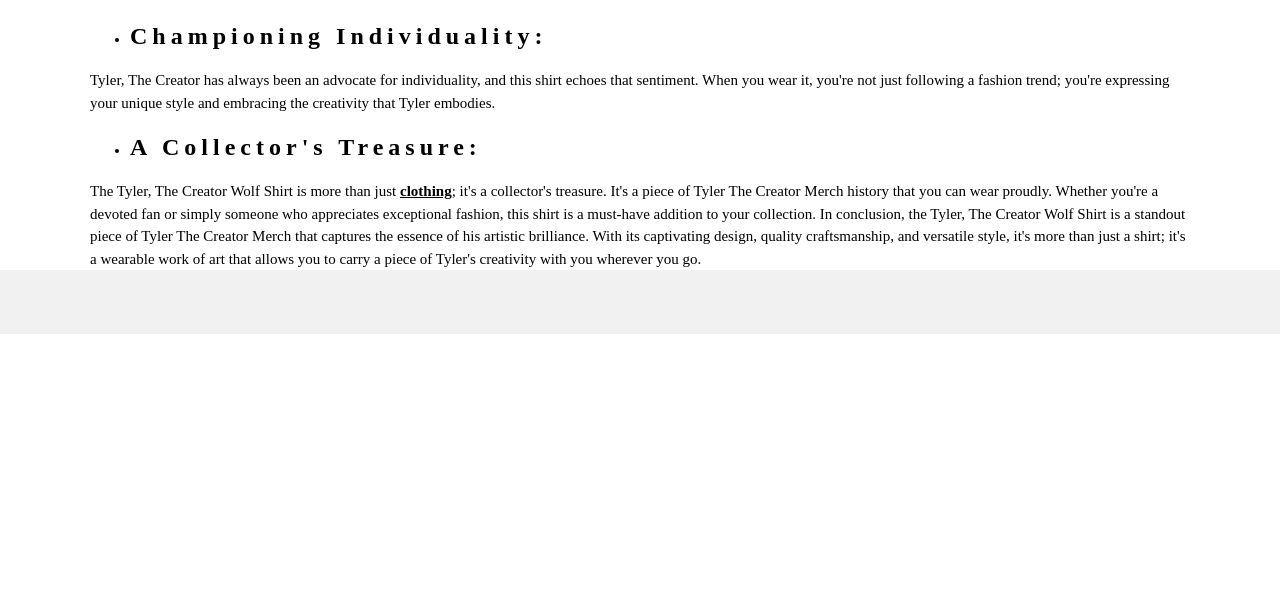
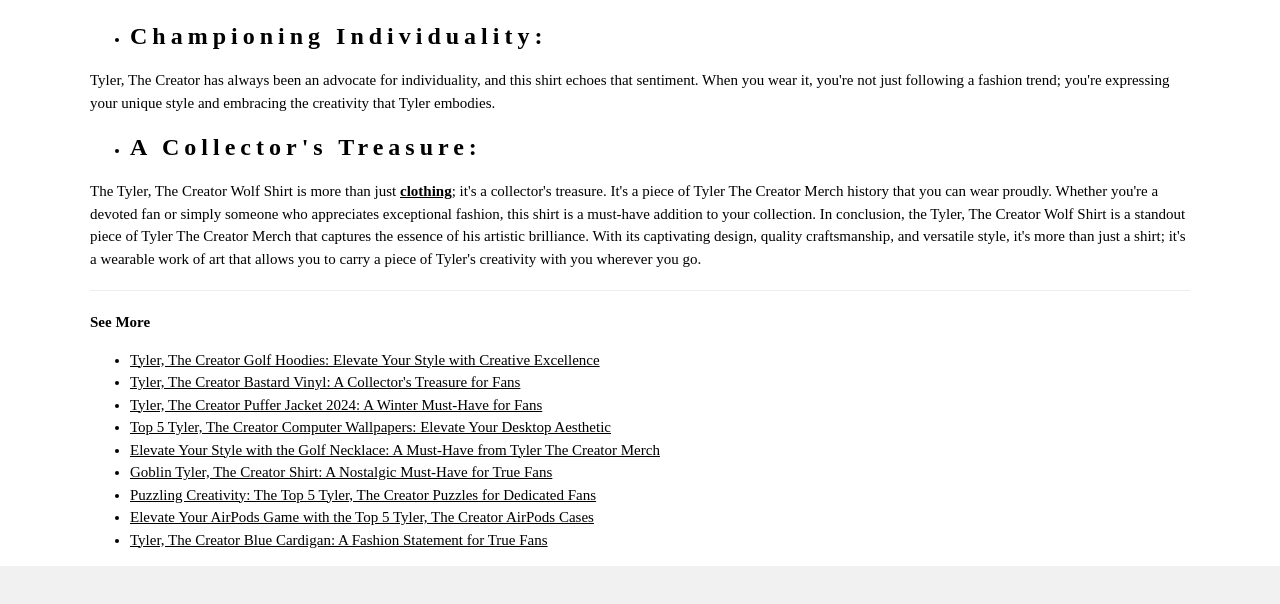
Before and after one commit to johnnguyen1897/tylerTheCreatorWolfShirt, a plain HTML site: page index.html in a window 1280 px wide. Shown: the part 3434-4038 px from the top of the page. Before the commit the page ends 3768 px from the top, so only its background shows below. Drawn offline with nearby package versions, Linux system fonts and the light colour scheme.

Commit message:
Add files via upload

```diff
--- a/index.html
+++ b/index.html
@@ -71,6 +71,25 @@
 
 <span style="font-weight: 400;">In conclusion, the Tyler, The Creator Wolf Shirt is a standout piece of Tyler The Creator Merch that captures the essence of his artistic brilliance. With its captivating design, quality craftsmanship, and versatile style, it's more than just a shirt; it's a wearable work of art that allows you to carry a piece of Tyler's creativity with you wherever you go.</span>
 
+<hr>
+<b>See More</b>
+
+<ul>
+  <li><a href="https://johnnguyen.nyc3.digitaloceanspaces.com/tylerthecreatorgolfhoodies.html">Tyler, The Creator Golf Hoodies: Elevate Your Style with Creative Excellence</a></li>
+  <li><a href="https://thecommerce.b-cdn.net/tylerthecreatorbastardvinyl.html">Tyler, The Creator Bastard Vinyl: A Collector's Treasure for Fans</a></li>
+  <li><a href="https://thecommerce.s3.us-east-005.backblazeb2.com/tylerthecreatorpufferjacket.html">Tyler, The Creator Puffer Jacket 2024: A Winter Must-Have for Fans</a></li>
+  <li><a href="https://tyler-the-creator-computer-wallpaper.s3.jp-tok.cloud-object-storage.appdomain.cloud/index.html">Top 5 Tyler, The Creator Computer Wallpapers: Elevate Your Desktop Aesthetic</a></li>
+  <li><a href="https://sjc1.vultrobjects.com/golf-necklace-tyler-the-creator-9/index.html">Elevate Your Style with the Golf Necklace: A Must-Have from Tyler The Creator Merch</a></li>
+  <li><a href="https://usc1.contabostorage.com/d1a8046b48f6466fb9c3bf840c33e4a0:goblin-tyler-the-creator-shirt/index.html">Goblin Tyler, The Creator Shirt: A Nostalgic Must-Have for True Fans</a></li>
+  <li><a href="https://tylerthecreatorpuzzle.netlify.app/">Puzzling Creativity: The Top 5 Tyler, The Creator Puzzles for Dedicated Fans</a></li>
+  <li><a href="https://objectstorage.ap-tokyo-1.oraclecloud.com/n/nrakibde6gx3/b/tylerthecreatorairpodscase/o/index.html">Elevate Your AirPods Game with the Top 5 Tyler, The Creator AirPods Cases</a></li>
+  <li><a href="https://tylerthecreatorbluecardigan-thecommerce-9413812319cc71d274c16ea.gitlab.io/">Tyler, The Creator Blue Cardigan: A Fashion Statement for True Fans</a></li>
+</ul>
+
+
+
+
+
 <!-- End page content -->
 </div>
 
```
